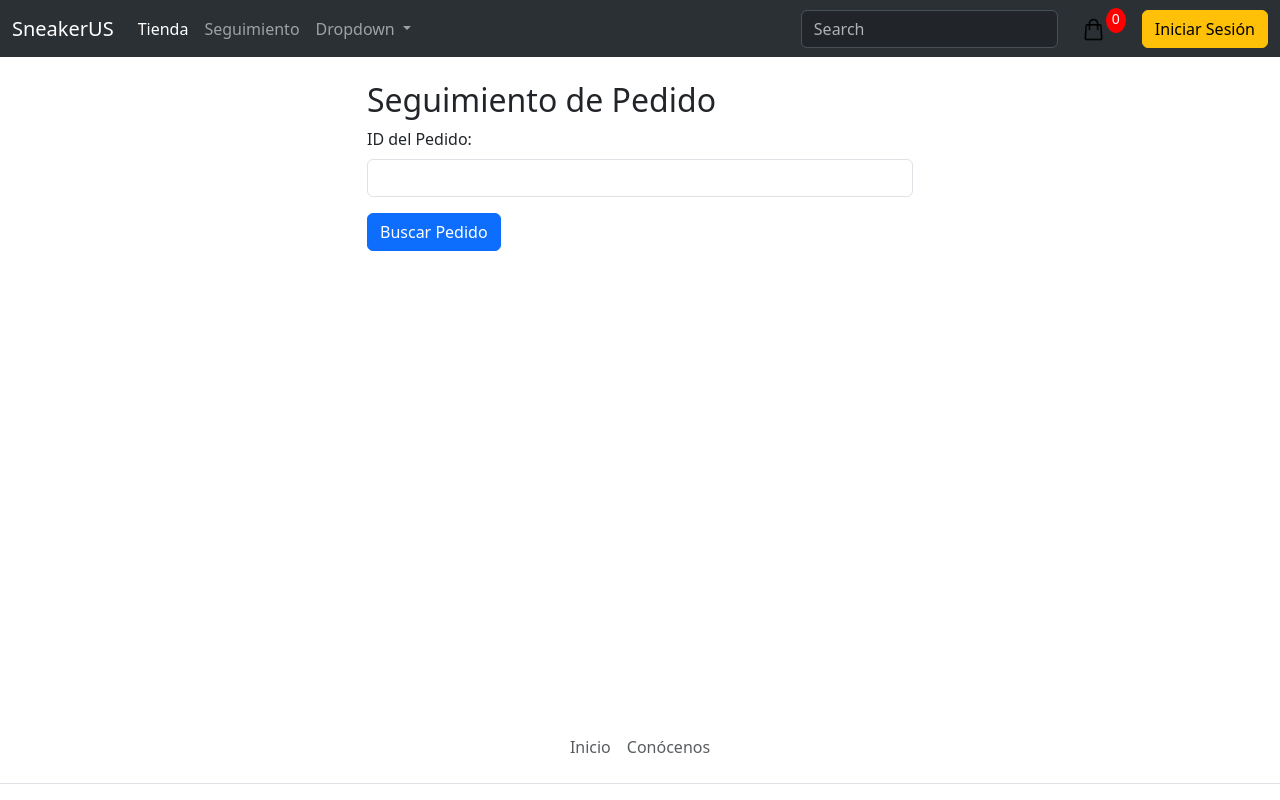
After one commit to rafgoncas1/sneakerus, a Django app: page /seguimiento/ in a window 1280 px wide. The commit adds this page. Run offline with Django 4.2, Linux system fonts and the light colour scheme.

Commit message:
Feat: Busqueda de pedido por id sin iniciar sesion

```diff
--- a/store/models.py
+++ b/store/models.py
@@ -137,6 +137,7 @@ class Order(models.Model):
     customer = models.ForeignKey(Customer, null=True, on_delete = models.SET_NULL)
     date_ordered = models.DateTimeField(auto_now_add=True)
     status = models.ForeignKey(Status, null=True, on_delete = models.SET_NULL)
+    tracking_id=models.CharField(max_length=200 , null=True)
 
     def __str__(self):
         return str(self.id)
--- a/store/templates/store/main.html
+++ b/store/templates/store/main.html
@@ -22,7 +22,7 @@
                   <a class="nav-link active" aria-current="page" href="{% url 'store' %}">Tienda</a>
                 </li>
                 <li class="nav-item">
-                  <a class="nav-link" href="#">Link</a>
+                  <a class="nav-link" href="/seguimiento">Seguimiento</a>
                 </li>
                 <li class="nav-item dropdown">
                   <a class="nav-link dropdown-toggle" href="#" role="button" data-bs-toggle="dropdown" aria-expanded="false">
--- /dev/null
+++ b/store/templates/store/track_order.html
@@ -0,0 +1,90 @@
+<!DOCTYPE html>
+{% load static %}
+<html>
+<head>
+    <title>SneakerUS - Seguimiento de Pedido</title>
+    <meta name="viewport" content="width=device-width, initial-scale=1, maximum-scale=1, minimum-scale=1" />
+    <link rel="stylesheet" type="text/css" href="{% static 'css/main.css' %}">
+    <link href="https://cdn.jsdelivr.net/npm/bootstrap@5.3.2/dist/css/bootstrap.min.css" rel="stylesheet" integrity="sha384-T3c6CoIi6uLrA9TneNEoa7RxnatzjcDSCmG1MXxSR1GAsXEV/Dwwykc2MPK8M2HN" crossorigin="anonymous">
+</head>
+<body>
+    <script src="https://cdn.jsdelivr.net/npm/bootstrap@5.3.2/dist/js/bootstrap.bundle.min.js" integrity="sha384-C6RzsynM9kWDrMNeT87bh95OGNyZPhcTNXj1NW7RuBCsyN/o0jlpcV8Qyq46cDfL" crossorigin="anonymous"></script>
+
+    <!-- Barra de Navegación -->
+    <nav class="navbar navbar-expand-lg bg-primary bg-body-tertiary" data-bs-theme="dark">
+        <div class="container-fluid">
+            <a class="navbar-brand" href="{% url 'store' %}">SneakerUS</a>
+            <button class="navbar-toggler" type="button" data-bs-toggle="collapse" data-bs-target="#navbarSupportedContent" aria-controls="navbarSupportedContent" aria-expanded="false" aria-label="Toggle navigation">
+                <span class="navbar-toggler-icon"></span>
+            </button>
+            <div class="collapse navbar-collapse" id="navbarSupportedContent">
+                <ul class="navbar-nav me-auto mb-2 mb-lg-0">
+                    <li class="nav-item">
+                        <a class="nav-link active" aria-current="page" href="{% url 'store' %}">Tienda</a>
+                    </li>
+                    <li class="nav-item">
+                        <a class="nav-link" href="/seguimiento">Seguimiento</a>
+                    </li>
+                    <li class="nav-item dropdown">
+                        <a class="nav-link dropdown-toggle" href="#" role="button" data-bs-toggle="dropdown" aria-expanded="false">
+                            Dropdown
+                        </a>
+                        <ul class="dropdown-menu">
+                            <li><a class="dropdown-item" href="#">Action</a></li>
+                            <li><a class="dropdown-item" href="#">Another action</a></li>
+                            <li><hr class="dropdown-divider"></li>
+                            <li><a class="dropdown-item" href="#">Something else here</a></li>
+                        </ul>
+                    </li>
+                </ul>
+                <form class="d-flex" role="search">
+                    <input class="form-control me-2" type="search" placeholder="Search" aria-label="Search">
+                </form>
+                <a href="{% url 'cart' %}">
+                    <img id="cart-icon" src="{% static 'images/cart.png' %}">
+                </a>
+                <p id="cart-total">0</p>
+                {% if not user.is_authenticated %}
+                    <a href="{% url 'login' %}"class="btn btn-warning ms-lg-3 rounded-2">Iniciar Sesión</a>
+                {% else %}
+                    <a href="{% url 'logout' %}"class="btn btn-outline-info ms-lg-3 rounded-2">{{user.email}}</a>
+                {% endif %}
+            </div>
+        </div>
+    </nav>
+
+    <main class="flex-shrink-0">
+        <div class="container">
+            <br>
+            <div class="row">
+                <div class="col-md-6 offset-md-3">
+                    {% if error_message %}
+                        <p class="text-danger">{{ error_message }}</p>
+                    {% endif %}
+                    <h2>Seguimiento de Pedido</h2>
+                    <form method="post" action="{% url 'track_orders' %}">
+                        {% csrf_token %}
+                        <div class="mb-3">
+                            <label for="tracking_id" class="form-label">ID del Pedido:</label>
+                            <input type="text" class="form-control" id="tracking_id" name="tracking_id" required>
+                        </div>
+                        <button type="submit" class="btn btn-primary">Buscar Pedido</button>
+                    </form>
+                </div>
+            </div>
+            {% block content %}
+            {% endblock content %}
+        </div>
+    </main>
+
+    <!-- Pie de Página -->
+    <div class="container">
+        <footer class="py-3 my-4 footer mt-auto">
+            <ul class="nav fixed-bottom justify-content-center border-bottom pb-3 mb-3">
+                <li class="nav-item"><a href="/" class="nav-link px-2 text-body-secondary">Inicio</a></li>
+                <li class="nav-item"><a href="/about" class="nav-link px-2 text-body-secondary">Conócenos</a></li>
+            </ul>
+        </footer>
+    </div>
+</body>
+</html>
--- a/store/urls.py
+++ b/store/urls.py
@@ -10,4 +10,8 @@ urlpatterns = [
     path('login/', views.auth_login, name='login'),
     path('register/', views.register, name='register'),
     path('logout/', views.auth_logout, name='logout'),
+     path('seguimiento/', views.track_orders, name='track_orders'),
+    path('track_order/<str:tracking_id>/', views.track_order, name='track_order'),
+
+
 ]
--- a/store/views.py
+++ b/store/views.py
@@ -1,4 +1,6 @@
+from django.http import HttpResponseRedirect
 from django.shortcuts import get_object_or_404, render
+from django.urls import reverse
 from .models import *
 from .forms import LoginForm, RegisterForm
 from django.contrib.auth import login, logout
@@ -79,3 +81,19 @@ def register(request):
 def auth_logout(request):
     logout(request)
     return redirect('store')
+
+def track_orders(request):
+    if request.method == 'POST':
+        tracking_id = request.POST.get('tracking_id')
+        if tracking_id:
+            return HttpResponseRedirect(reverse('track_order', args=[tracking_id]))
+        else:
+            return render(request, 'store/track_order.html', {'error_message': 'Por favor, proporciona un ID de seguimiento.'})
+    return render(request, 'store/track_order.html')
+
+def track_order(request, tracking_id):
+    try:
+        order = Order.objects.get(tracking_id=tracking_id)
+        return render(request, 'store/track_order_status.html', {'order': order})
+    except Order.DoesNotExist:
+        return render(request, 'store/track_order.html', {'error_message': f'No existe un pedido con ID de seguimiento {tracking_id}.'})
```
Also changed, not shown: store/templates/store/track_order_status.html (added, +41 -0 lines), store/migrations/0002_order_tracking_id.py (added).
